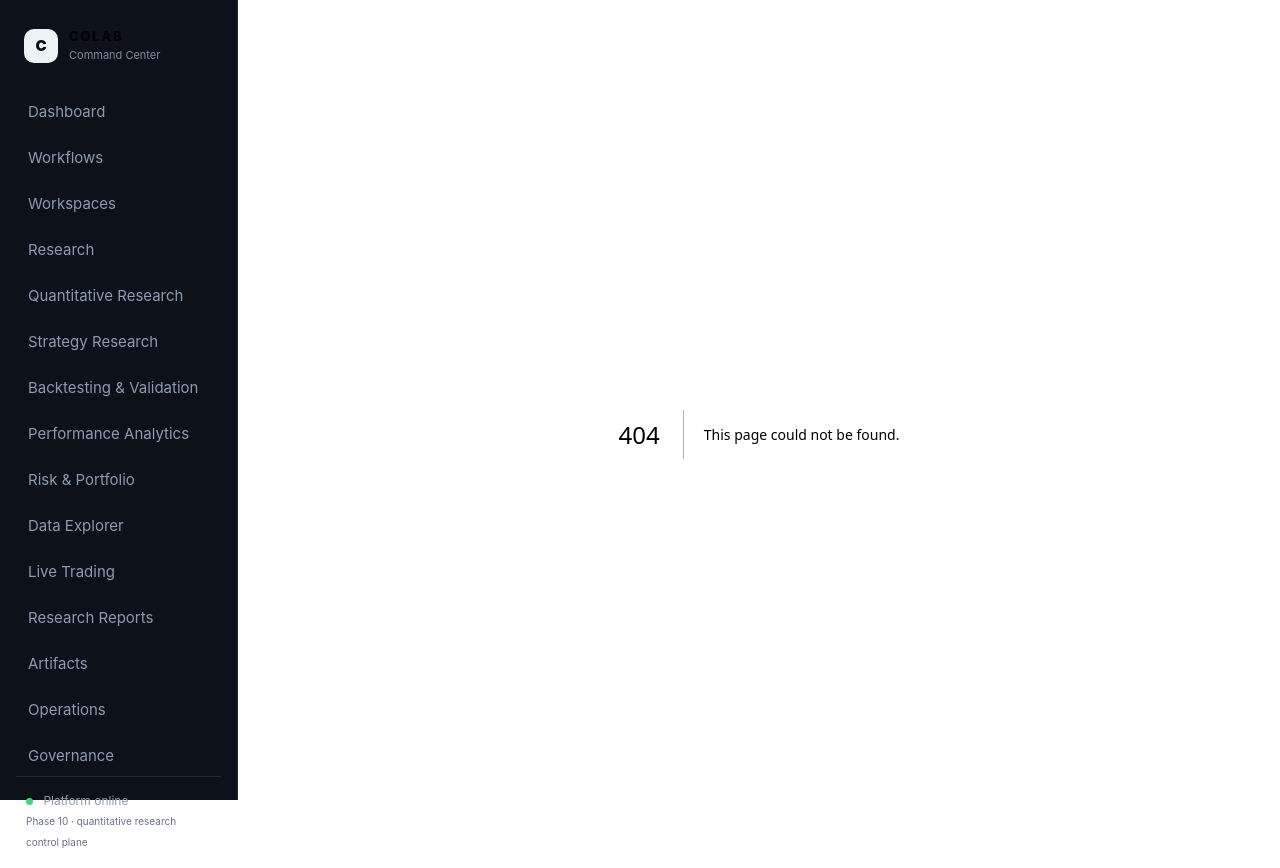
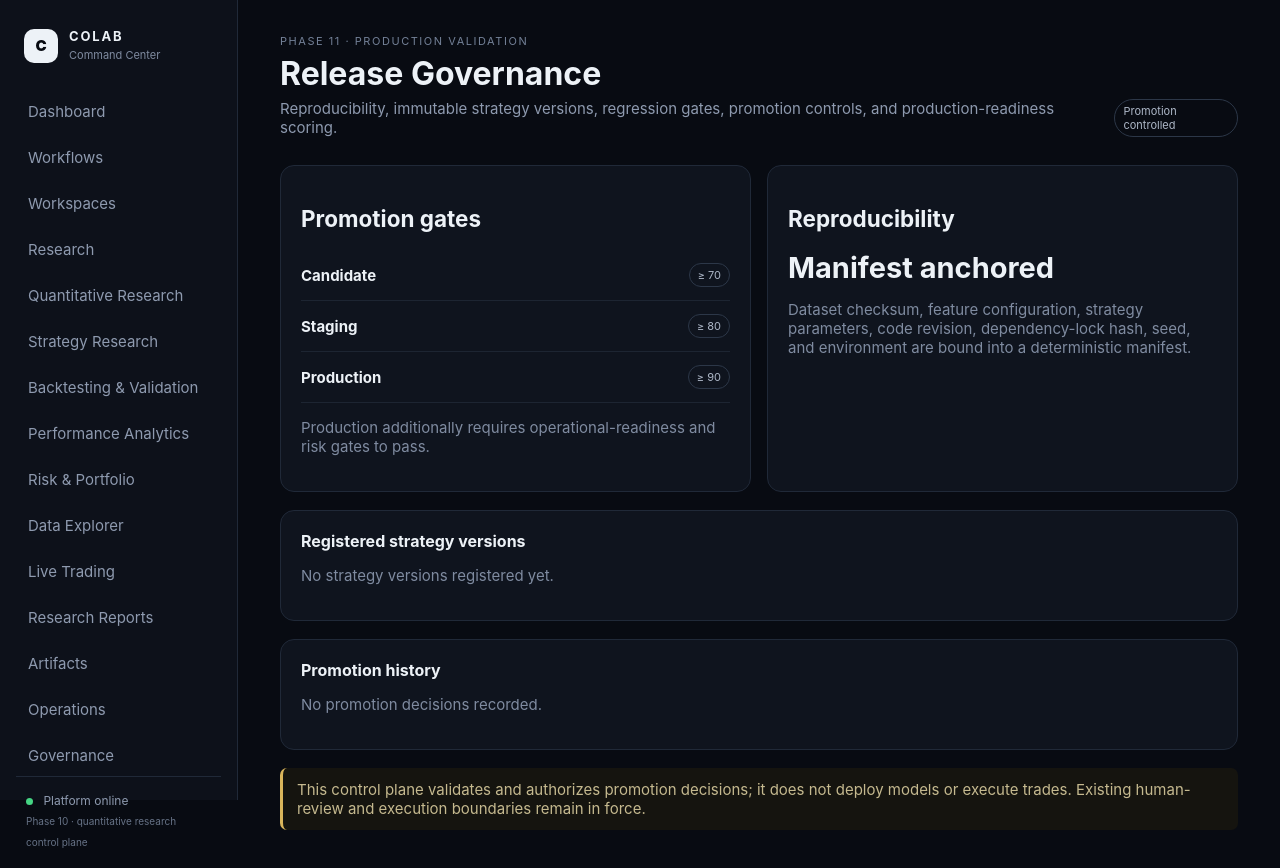
Before and after one commit to ykclassic/Colab, a Next.js app in the folder frontend/: page /governance/release in a window 1280 px wide. Before the commit this address had no page. Built offline with nearby package versions, Linux system fonts and the light colour scheme; no server answers.

Commit message:
feat: add release governance control page

```diff
--- /dev/null
+++ b/frontend/app/governance/release/page.tsx
@@ -0,0 +1,34 @@
+'use client';
+
+import { useEffect, useState } from 'react';
+
+type Version = { version_id: string; name: string; version: string; artifact_digest: string; manifest_hash: string; created_at: string };
+type Decision = { decision_id: string; version_id: string; from_stage: string; to_stage: string; approved: boolean; readiness_score: number; reasons: string[] };
+
+export default function ReleaseGovernance() {
+  const [versions, setVersions] = useState<Version[]>([]);
+  const [decisions, setDecisions] = useState<Decision[]>([]);
+
+  useEffect(() => {
+    Promise.all([
+      fetch('/api/governance/versions').then((r) => r.json()),
+      fetch('/api/governance/decisions').then((r) => r.json()),
+    ]).then(([v, d]) => { setVersions(v); setDecisions(d); });
+  }, []);
+
+  return (
+    <>
+      <header className="page-head">
+        <div><div className="eyebrow">Phase 11 · Production validation</div><h1>Release Governance</h1><p>Reproducibility, immutable strategy versions, regression gates, promotion controls, and production-readiness scoring.</p></div>
+        <span className="pill">Promotion controlled</span>
+      </header>
+      <div className="grid grid-2">
+        <section className="card"><h2>Promotion gates</h2><div className="row"><strong>Candidate</strong><span className="pill">≥ 70</span></div><div className="row"><strong>Staging</strong><span className="pill">≥ 80</span></div><div className="row"><strong>Production</strong><span className="pill">≥ 90</span></div><p className="muted">Production additionally requires operational-readiness and risk gates to pass.</p></section>
+        <section className="card"><h2>Reproducibility</h2><div className="metric">Manifest anchored</div><p className="muted">Dataset checksum, feature configuration, strategy parameters, code revision, dependency-lock hash, seed, and environment are bound into a deterministic manifest.</p></section>
+      </div>
+      <section className="card section"><h2>Registered strategy versions</h2>{versions.length ? versions.map((v) => <div className="row" key={v.version_id}><div><strong>{v.name} v{v.version}</strong><br /><small className="muted">artifact {v.artifact_digest.slice(0, 12)} · manifest {v.manifest_hash.slice(0, 12)}</small></div><span className="pill">immutable</span></div>) : <p className="muted">No strategy versions registered yet.</p>}</section>
+      <section className="card section"><h2>Promotion history</h2>{decisions.length ? decisions.map((d) => <div className="row" key={d.decision_id}><div><strong>{d.from_stage} → {d.to_stage}</strong><br /><small className="muted">readiness {d.readiness_score.toFixed(1)}</small></div><span className="pill">{d.approved ? 'approved' : 'blocked'}</span></div>) : <p className="muted">No promotion decisions recorded.</p>}</section>
+      <div className="notice section">This control plane validates and authorizes promotion decisions; it does not deploy models or execute trades. Existing human-review and execution boundaries remain in force.</div>
+    </>
+  );
+}
```
